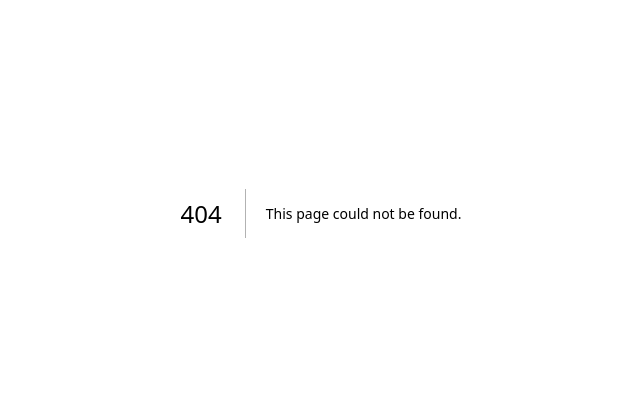
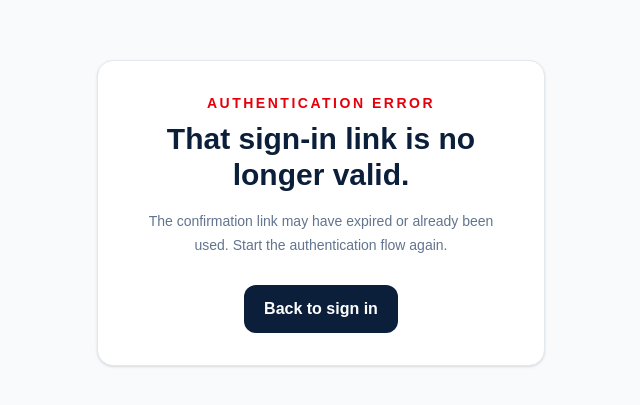
Before and after one commit to utechdev2/utech-learning-platform, a Next.js app: page /auth/auth-code-error in a window 1280 px wide. Before the commit this address had no page. Shown: the part 187-592 px from the top of the page, without its empty margins (319-959 px from the left). Built offline with nearby package versions, Linux system fonts and the light colour scheme.

Commit message:
feat: connect Supabase auth and progress backend

```diff
--- /dev/null
+++ b/app/auth/auth-code-error/page.tsx
@@ -0,0 +1,18 @@
+import Link from "next/link";
+
+export default function AuthCodeErrorPage() {
+  return (
+    <main className="flex min-h-screen items-center justify-center bg-[#f8fafc] px-6">
+      <div className="w-full max-w-md rounded-2xl border border-slate-200 bg-white p-8 text-center shadow-sm">
+        <p className="text-sm font-extrabold uppercase tracking-[0.18em] text-red-600">Authentication error</p>
+        <h1 className="mt-2 text-3xl font-black text-[#0b1f3a]">That sign-in link is no longer valid.</h1>
+        <p className="mt-4 text-sm leading-6 text-slate-500">
+          The confirmation link may have expired or already been used. Start the authentication flow again.
+        </p>
+        <Link href="/auth/sign-in" className="mt-7 inline-flex rounded-xl bg-[#0b1f3a] px-5 py-3 font-bold text-white">
+          Back to sign in
+        </Link>
+      </div>
+    </main>
+  );
+}
```
